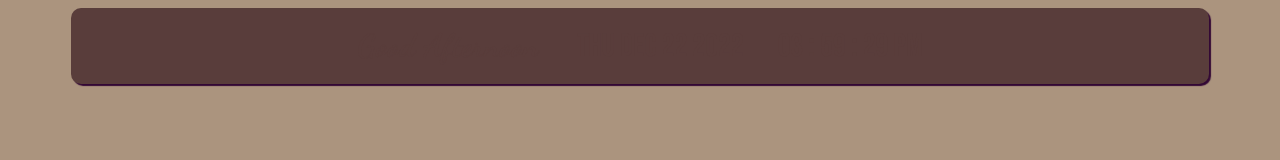
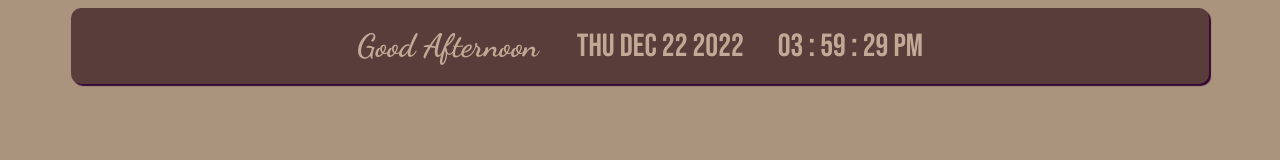
Before and after one commit to sjchi99/sjnotion, a plain HTML site: page calheader.html in a window 1280 px wide. Drawn offline with Linux system fonts and the light colour scheme.

Commit message:
Update calheader.html

```diff
--- a/calheader.html
+++ b/calheader.html
@@ -42,7 +42,7 @@ h1 {
     border-radius: 10px;
     background: #593D3B;
     width: 85vw;
-    color: #593D3B;
+    color: #C3A995;
     display: inline-block;
     box-shadow: 2px 2px 1px 0px #330835;
 }
```
